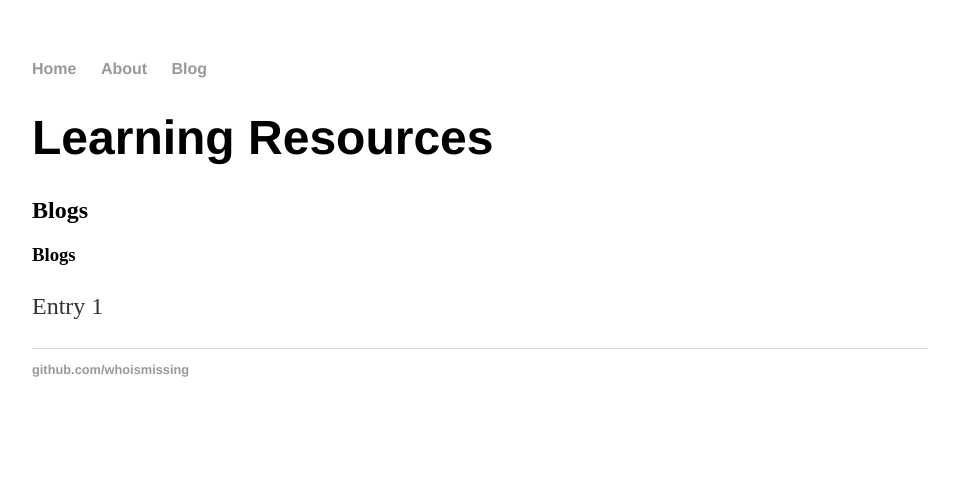
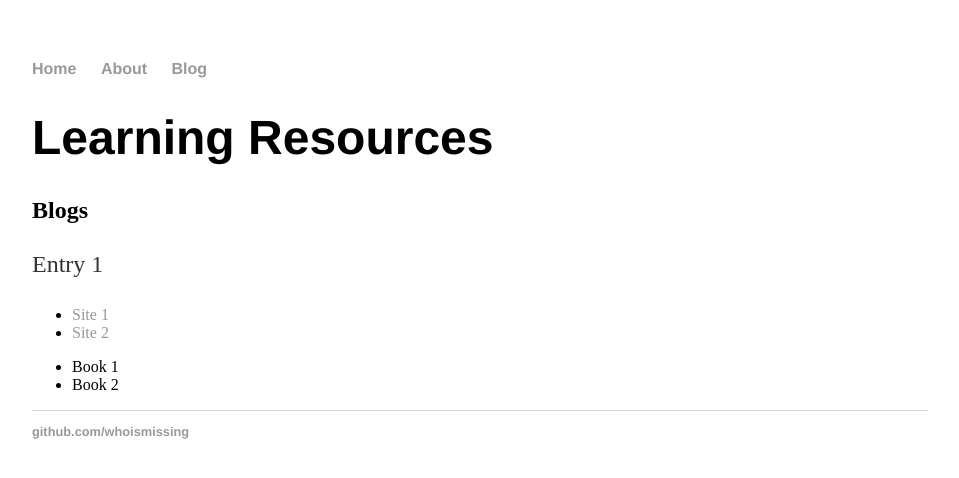
Before and after one commit to whoismissing/whoismissing.github.io, a Jekyll site: the page built from index.html, in a window 1280 px wide. Shown: the top 478 px of the page, without its empty margins (160-1119 px from the left). Built offline with Jekyll 4.4.1, drawn with Linux system fonts in a browser that asks for light colours.

Commit message:
Update index.html

```diff
--- a/index.html
+++ b/index.html
@@ -5,6 +5,15 @@ title: whoismissing | Home
 <div class="blurb">
 	<h1>Learning Resources</h1>
 	<h2>Blogs</h2>
-	<h3>Blogs</h3>
 	<p>Entry 1</p>
+
+	<ul class="links">
+		<li><a href="#">Site 1</a></li>
+		<li><a href="#">Site 2</a></li>
+	</ul>
+
+	<ul class="books">
+		<li>Book 1</li>
+		<li>Book 2</li>
+	</ul>
 </div><!-- /.blurb -->
```
